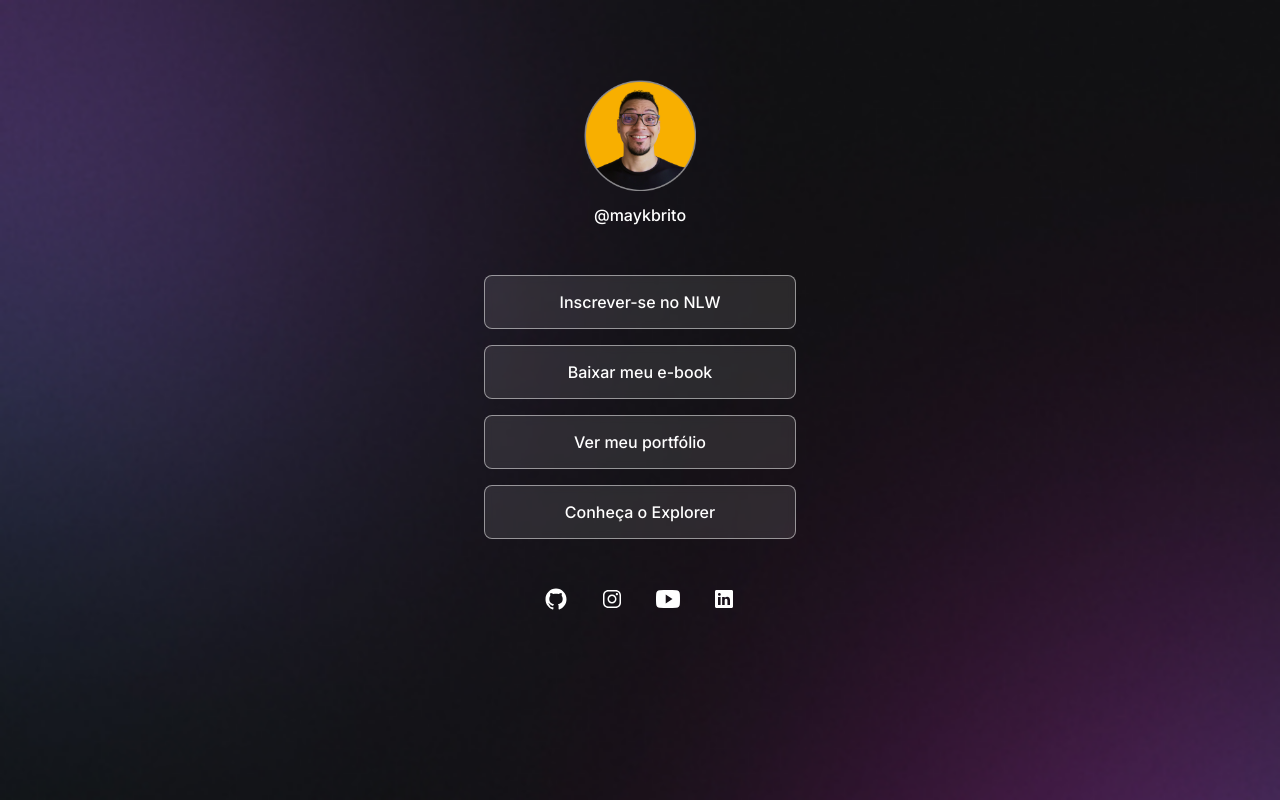
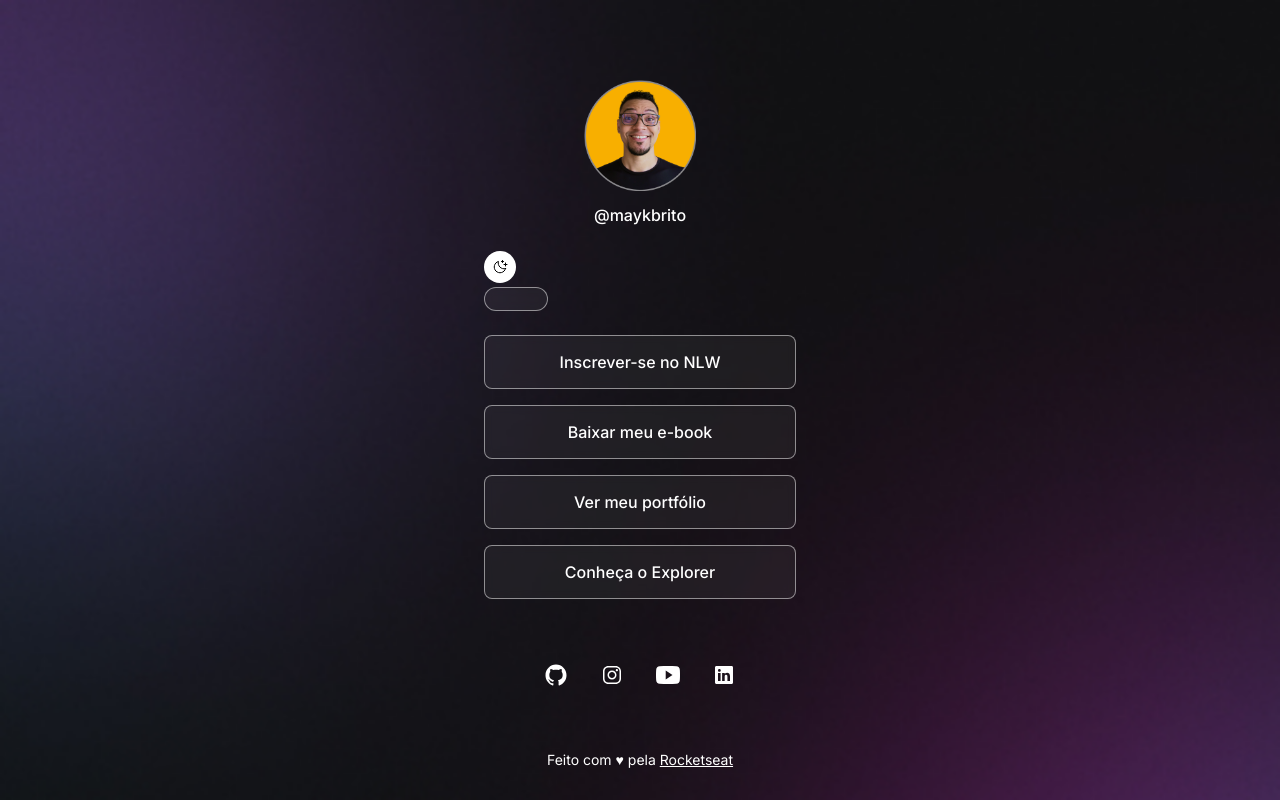
Before and after one commit to gustavo-zsilva/link-tree-discover, a plain HTML site: page index.html in a window 1280 px wide. Drawn offline with nearby package versions, Linux system fonts and the light colour scheme.

Commit message:
Footer, light mode and started working on switch

```diff
--- a/index.html
+++ b/index.html
@@ -1,5 +1,5 @@
 <!DOCTYPE html>
-<html lang="pt-br">
+<html lang="pt-br" class="">
   <head>
     <link rel="preconnect" href="https://fonts.googleapis.com" />
     <link rel="preconnect" href="https://fonts.gstatic.com" crossorigin />
@@ -20,6 +20,13 @@
         <img src="./assets/avatar.png" alt="Avatar" />
         <p>@maykbrito</p>
       </div>
+
+      <div id="switch">
+        <button>
+        </button>
+        <span></span>
+      </div>
+
       <ul>
         <li>
           <a href="#">Inscrever-se no NLW</a>
@@ -41,18 +48,21 @@
           <ion-icon name="logo-github"></ion-icon>
         </a>
 
-        <a href="https://github.com/gustavo-zsilva" target="_blank">
+        <a href="https://instagram.com/gustavo.zslv" target="_blank">
           <ion-icon name="logo-instagram"></ion-icon>
         </a>
 
-        <a href="https://github.com/gustavo-zsilva" target="_blank">
+        <a href="https://youtube.com/gustavo-zsilva" target="_blank">
           <ion-icon name="logo-youtube"></ion-icon>
         </a>
 
-        <a href="https://github.com/gustavo-zsilva" target="_blank">
+        <a href="https://linkedin.com/in/gustavo-zsilva" target="_blank">
           <ion-icon name="logo-linkedin"></ion-icon>
         </a>
       </div>
+      <footer>
+        Feito com ♥ pela <a href="https://rocketseat.com.br" target="_blank" rel="noopener noreferrer">Rocketseat</a>
+      </footer>
     </div>
     <script src="https://unpkg.com/ionicons@4.5.10-0/dist/ionicons.js"></script>
   </body>
--- a/style.css
+++ b/style.css
@@ -2,6 +2,24 @@
   margin: 0;
   padding: 0;
   box-sizing: border-box;
+}
+
+:root {
+  --text-color: white;
+  --bg-url: url(./assets/bg-mobile.jpg);
+  --stroke-color: rgba(255, 255, 255, 0.5);
+  --surface-color: rgba(255, 255, 255, 0.05);  --surface-color-hover: rgba(0, 0, 0, 0.02);
+  --highlight-color: rgba(255, 255, 255, 0.2);
+  --switch-bg-url: url(./assets/moon-stars.svg);
+}
+
+.light {
+  --text-color: black;
+  --bg-url: url(./assets/bg-mobile-light.jpg);
+  --stroke-color: rgba(0, 0, 0, 0.5);
+  --surface-color: rgba(0, 0, 0, 0.05);  --surface-color: rgba(0, 0, 0, 0.02);
+  --highlight-color: rgba(0, 0, 0, 0.1);
+  --switch-bg-url: url(./assets/sun.svg);
 }
 
 body {
@@ -13,12 +31,12 @@ body {
   */
 
   /* background: color image repeat position/size */
-  background: url(./assets/bg-mobile.jpg) no-repeat top center/cover;
+  background: var(--bg-url) no-repeat top center/cover;
 }
 
 body * {
   font-family: 'Inter', sans-serif;
-  color: #fff;
+  color: var(--text-color);
 }
 
 #container {
@@ -26,6 +44,8 @@ body * {
   margin: 56px auto 0px;
   padding: 0 24px;
 }
+
+/* profile */
 
 #profile {
   text-align: center;
@@ -40,6 +60,27 @@ body * {
   font-weight: 500;
   line-height: 24px;
   margin-top: 8px;
+}
+
+/* switch */
+
+#switch button {
+  width: 32px;
+  height: 32px;
+  background: white var(--switch-bg-url) no-repeat center;
+  border: 0;
+  border-radius: 50%;
+}
+
+#switch span {
+  display: block;
+  width: 64px;
+  height: 24px;
+  background: var(--surface-color);
+  border: 1px solid var(--stroke-color);
+  backdrop-filter: blur(4px);
+  -webkit-backdrop-filter: blur(4px);
+  border-radius: 9999px;
 }
 
 /* links */
@@ -61,8 +102,8 @@ ul li a {
 
   padding: 16px 24px;
 
-  background: rgba(255, 255, 255, 0.1);
-  border: 1px solid rgba(255, 255, 255, 0.5);
+  background: var(--surface-color);
+  border: 1px solid var(--stroke-color);
   border-radius: 8px;
 
   backdrop-filter: blur(4px);
@@ -76,21 +117,35 @@ ul li a {
 
 /* pseudo-selector */
 ul li a:hover {
-  background: rgba(255, 255, 255, 0.05);
-  border: 1.5px solid #fff;
+  background: var(--surface-color-hover);
+  border: 1.5px solid var(--text-color);
 }
 
 /* social links */
 
 #social-links {
   display: flex;
-  gap: 32px;
+  justify-content: center;
   padding: 24px 0;
   font-size: 24px;
-  justify-content: center;
 }
 
-#social-links ion-icon:hover {
-  background: gray;
+#social-links a {
+  display: flex;
+  align-items: center;
+  justify-content: center;
+  padding: 16px;
+
+  transition: background 0.2s;
   border-radius: 50%;
 }
+
+#social-links a:hover {
+  background: var(--highlight-color);
+}
+
+footer {
+  padding: 24px 0;
+  text-align: center;
+  font-size: 14px;
+}
```
